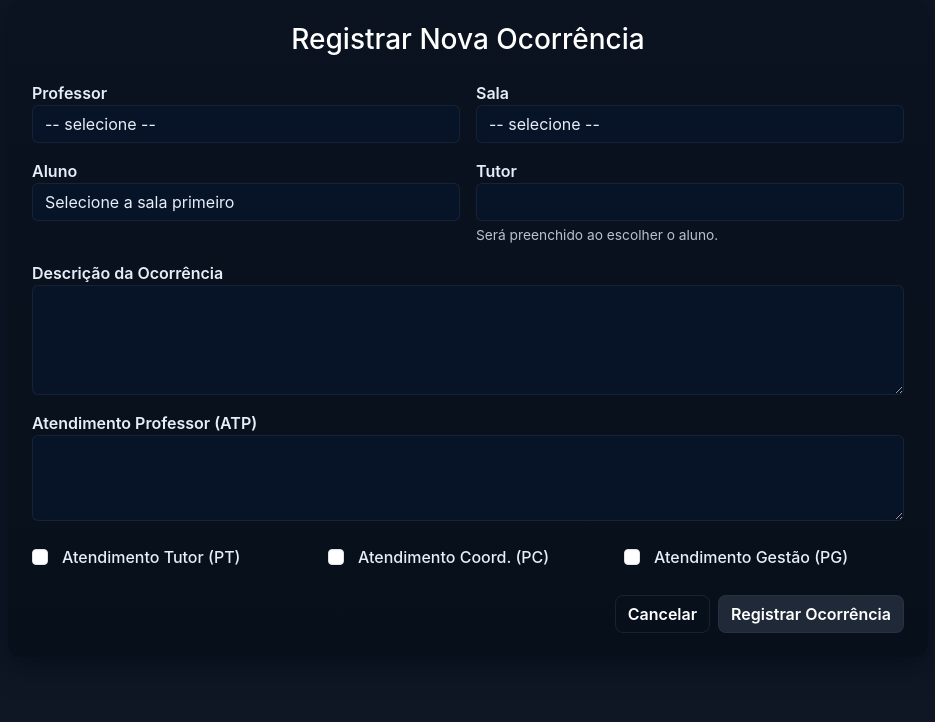
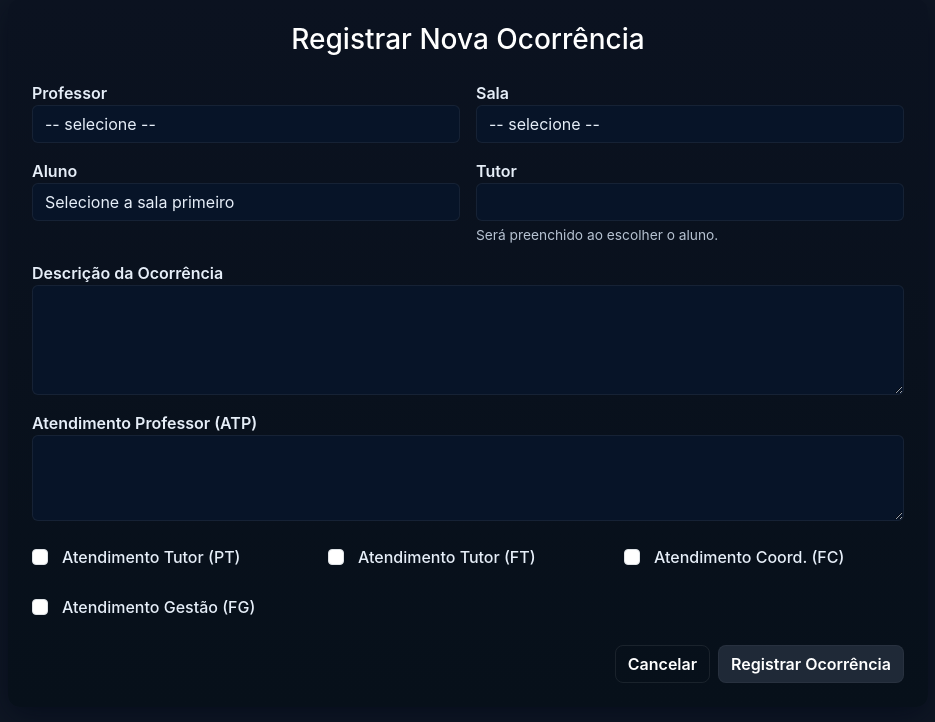
Before and after one commit to ocorrenciasidr/idr, a Flask app: page /nova in a window 1280 px wide. Shown: the part 23-745 px from the top of the page, without its empty margins (172-1107 px from the left). Run offline with Flask 3, Linux system fonts and the light colour scheme; data that the repository does not hold is empty.

Commit message:
Update nova.html

```diff
--- a/templates/nova.html
+++ b/templates/nova.html
@@ -79,68 +79,45 @@
 
        <div class="col-md-4">
   <div class="form-check mt-2">
-            <input class="form-check-input" type="checkbox" name="PC" id="PC" value="SIM">
-            <label class="form-check-label check-label" for="PC">Atendimento Coord. (PC)</label>
+    <input class="form-check-input" type="checkbox" name="FT" id="FT" value="SIM">
+    <label class="form-check-label check-label" for="FT">Atendimento Tutor (FT)</label>
   </div>
 </div>
 
 <div class="col-md-4">
   <div class="form-check mt-2">
-            <input class="form-check-input" type="checkbox" name="PG" id="PG" value="SIM">
-            <label class="form-check-label check-label" for="PG">Atendimento Gestão (PG)</label>
+    <input class="form-check-input" type="checkbox" name="FC" id="FC" value="SIM">
+    <label class="form-check-label check-label" for="FC">Atendimento Coord. (FC)</label>
   </div>
 </div>
 
-        <!-- hidden fields to guarantee explicit "NÃO" if checkboxes não marcados -->
-        <input type="hidden" name="PT_present" value="1">
-        <input type="hidden" name="PC_present" value="1">
-        <input type="hidden" name="PG_present" value="1">
+<div class="col-md-4">
+  <div class="form-check mt-2">
+    <input class="form-check-input" type="checkbox" name="FG" id="FG" value="SIM">
+    <label class="form-check-label check-label" for="FG">Atendimento Gestão (FG)</label>
+  </div>
+</div>
+
+<input type="hidden" name="FT_present" value="1">
+<input type="hidden" name="FC_present" value="1">
+<input type="hidden" name="FG_present" value="1">
 
 <div class="col-12 d-flex gap-2 justify-content-end mt-4">
   <a href="{{ url_for('index') }}" class="btn btn-outline-light">Cancelar</a>
   <button id="submitBtn" type="submit" class="btn btn-dark">Registrar Ocorrência</button>
 </div>
-      </div>
-    </form>
-  </div>
 
 <script>
-  // Carregar alunos da sala via API já existente
-  document.getElementById('sala').addEventListener('change', async function() {
-    const sala = this.value;
-    const alunoSelect = document.getElementById('aluno');
-    alunoSelect.innerHTML = '<option>Carregando...</option>';
-    if (!sala) { alunoSelect.innerHTML = '<option value="">Selecione a sala primeiro</option>'; return; }
-    try {
-      const res = await fetch(`/api/alunos_por_sala/${encodeURIComponent(sala)}`);
-      const data = await res.json();
-      alunoSelect.innerHTML = '<option value="">-- selecione --</option>';
-      data.forEach(a => {
-        const opt = document.createElement('option');
-        const nome = a.ALUNO || a.Aluno || a.nome || a.NOME;
-        opt.value = nome || '';
-        opt.textContent = nome || 'Aluno';
-        opt.dataset.tutor = a.TUTOR || a.Tutor || a.tutor || '';
-        alunoSelect.appendChild(opt);
-      });
-    } catch (err) {
-      alunoSelect.innerHTML = '<option value="">Erro ao carregar alunos</option>';
-    }
-  });
+  // ... (código anterior para carregar sala/aluno) ...
 
-  // Preenche tutor ao escolher aluno
-  document.getElementById('aluno').addEventListener('change', function() {
-    const opt = this.selectedOptions[0];
-    document.getElementById('tutor').value = opt ? (opt.dataset.tutor || '') : '';
-  });
-
-  // Antes do submit: garantir campos PT/PC/PG explícitos (se desmarcado -> envia "NÃO")
+  // Antes do submit: garantir campos FT/FC/FG explícitos (se desmarcado -> envia "NÃO")
   document.getElementById('novaForm').addEventListener('submit', function(e) {
     const submitBtn = document.getElementById('submitBtn');
     submitBtn.disabled = true;
     submitBtn.textContent = 'Registrando...';
 
-    ['PT','PC','PG'].forEach(name => {
+    // CORRIGIDO: Array para FT, FC, FG
+    ['FT','FC','FG'].forEach(name => {
       const el = document.getElementById(name);
       if (!el) return;
       if (!el.checked) {
```
Lines whose indentation alone changed are shown as unchanged.
